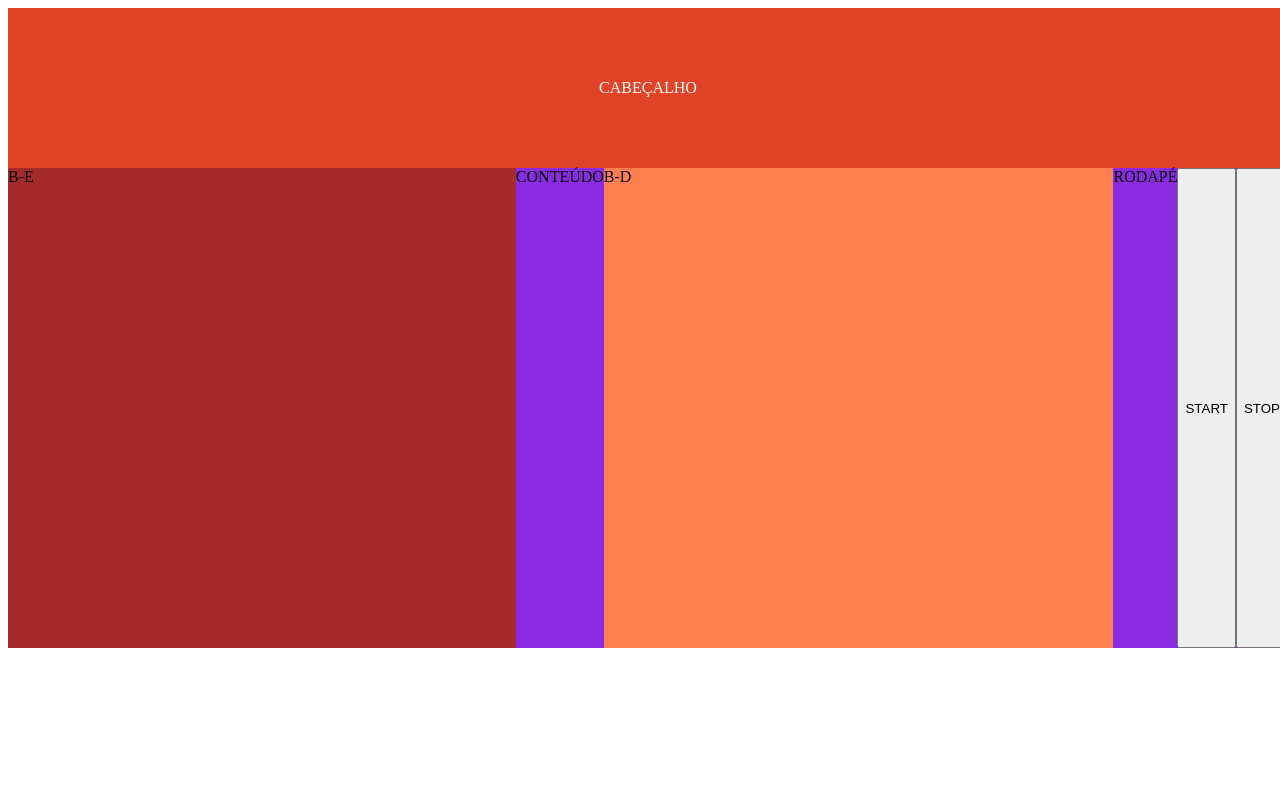
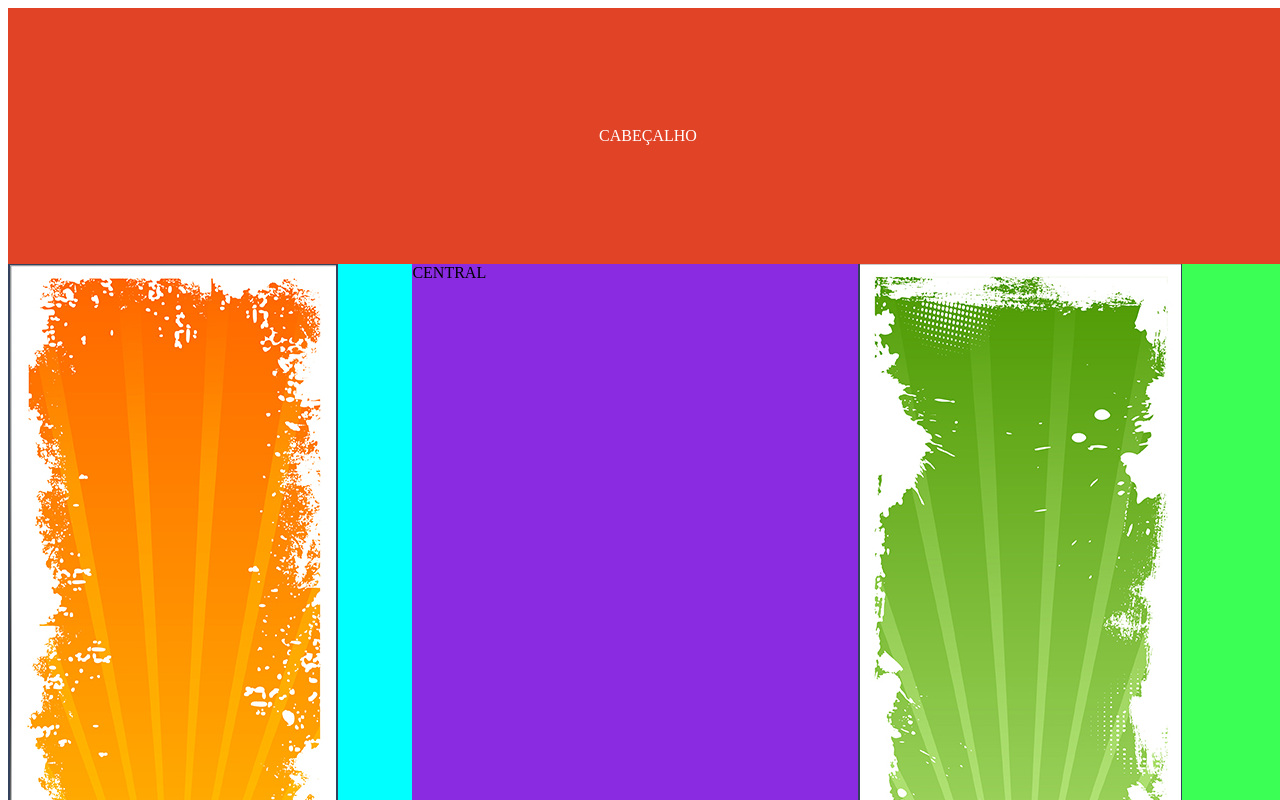
Before and after one commit to 1ESPG-2023/rm550757, a plain HTML site: page index.html in a window 1280 px wide. Shown: the top 800 px of the page. Drawn offline with Linux system fonts and the light colour scheme.

Commit message:
Adicionando exercicio

```diff
--- a/css/style.css
+++ b/css/style.css
@@ -1,27 +1,31 @@
-.cabecalho{
+.cabecalho {
     display: flex;
     justify-content: center;
     align-items: center;
     width: 100vw;
-    height: 20vh;
-    background-color: blue;
-    color: #fff;
+    height: 20vw;
+    background-color: red;
+    color: #fff
 }
 
-.container{
+.container {
     display: flex;
     justify-content: space-between;
     width: 100vw;
-    height: 60vh;
+    height: auto;
     background-color: blueviolet;
 }
 
+.container .central{
+    flex-grow: 5;
+}
+
 .container .l-e{
-    flex-grow: 5;
-    background-color: brown;
+    flex-grow: 1;
+    background-color: aqua;
 }
 
 .container .l-d{
-    flex-grow: 5;
-    background-color: coral;
+    flex-grow: 1;
+    background-color: rgb(60, 255, 86);
 }
--- a/index.html
+++ b/index.html
@@ -5,89 +5,34 @@
     <meta http-equiv="X-UA-Compatible" content="IE=edge">
     <meta name="viewport" content="width=device-width, initial-scale=1.0">
     <title>Exemplo Arrays</title>
-    <link rel="stylesheet" href="css/style.css">
     <script src="js/zyb-5647.js" defer></script>
+    <link rel="stylesheet" href="./css/style.css">
 </head>
 <body>
-    <!-- <h1>Arrays</h1> -->
-
-    <!-- div>ul>li*5>a[href="#"]{item-}-->
-
-    <!-- div>ul>li*50{item-$} -->
-    <!-- <div>
-        <ul>
-            <li>item-1</li>
-            <li>item-2</li>
-            <li>item-3</li>
-            <li>item-4</li>
-            <li>item-5</li>
-            <li>item-6</li>
-            <li>item-7</li>
-            <li>item-8</li>
-            <li>item-9</li>
-            <li>item-10</li>
-            <li>item-11</li>
-            <li>item-12</li>
-            <li>item-13</li>
-            <li>item-14</li>
-            <li>item-15</li>
-            <li>item-16</li>
-            <li>item-17</li>
-            <li>item-18</li>
-            <li>item-19</li>
-            <li>item-20</li>
-            <li>item-21</li>
-            <li>item-22</li>
-            <li>item-23</li>
-            <li>item-24</li>
-            <li>item-25</li>
-            <li>item-26</li>
-            <li>item-27</li>
-            <li>item-28</li>
-            <li>item-29</li>
-            <li>item-30</li>
-            <li>item-31</li>
-            <li>item-32</li>
-            <li>item-33</li>
-            <li>item-34</li>
-            <li>item-35</li>
-            <li>item-36</li>
-            <li>item-37</li>
-            <li>item-38</li>
-            <li>item-39</li>
-            <li>item-40</li>
-            <li>item-41</li>
-            <li>item-42</li>
-            <li>item-43</li>
-            <li>item-44</li>
-            <li>item-45</li>
-            <li>item-46</li>
-            <li>item-47</li>
-            <li>item-48</li>
-            <li>item-49</li>
-            <li>item-50</li>
-        </ul>
-    </div> -->
 
     <header class="cabecalho">
         <span>CABEÇALHO</span>
     </header>
+
     <div class="container">
         <aside class="l-e">
-            <span>B-E</span>
+            <img src="./img/banner-lateral-1.png" alt="Quadro">
         </aside>
         <section class="central">
-            <span>CONTEÚDO</span>
+            <span>CENTRAL</span>
         </section>
         <aside class="l-d">
+            <img src="./img/banner-lateral-2.png" alt="Quadro">
             <span>B-D</span>
         </aside>
-        <footer class="rodape">
-            <span>RODAPÉ</span>
-            <!-- <button value="10" onclick="console.log(`Resultado: ${soma(this.value)}`)">CLICK</button> -->
-        </footer>
-        <button onclick="mudaCor()">START</button>
-        <button onclick="clearTimeout(tmp)">STOP</button>
     </div>
+
+    <footer class="rodape">
+        <span>RODAPÉ</span>
+        <!-- <button value="10" onclick="console.log(`Resultado: ${soma(this.value, 10, 5)}`)">CLICK</button> -->
+        <button onclick="mudaCor()">Start</button>
+        <button onclick="clearTimeout(tmp)">Stop</button>
+    </footer>
+
 </body>
 </html>
--- a/js/zyb-5647.js
+++ b/js/zyb-5647.js
@@ -78,4 +78,19 @@ function mudaCor(){
 
 }
 
-mudaCor();
+mudaCor()
+
+function alteraBanner(){
+
+    let nr = Math.round(Math.random() * 3);
+
+    let caminho = `./img/banner-lateral-${nr}.png`;
+
+    const img1 = document.querySelector(".l-e > img")
+
+    img1.src = caminho;
+
+
+}
+
+alteraBanner();
```
